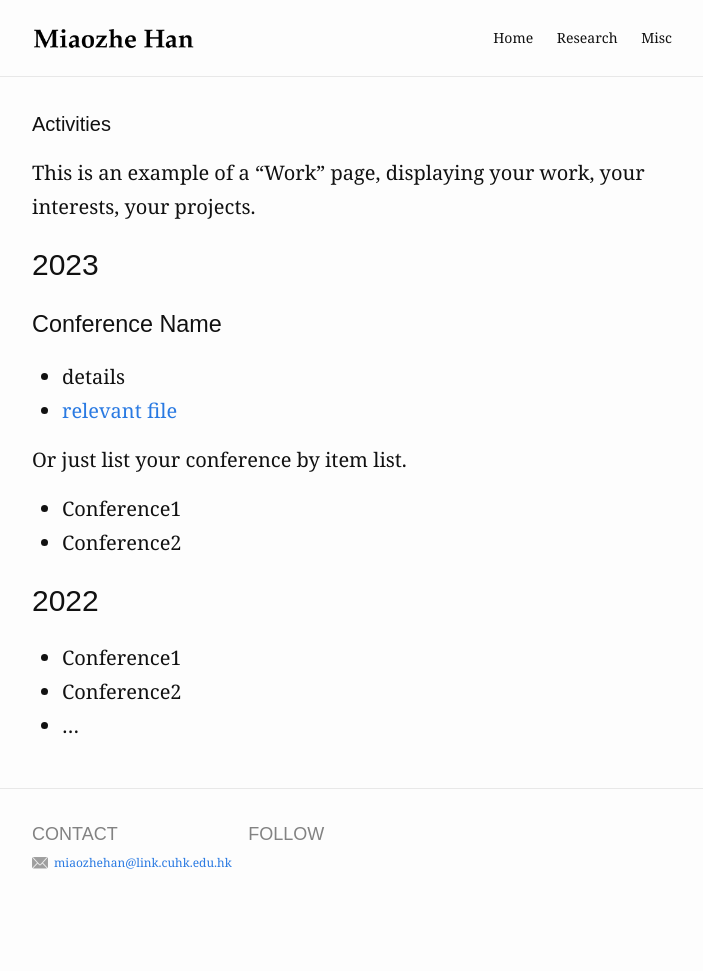
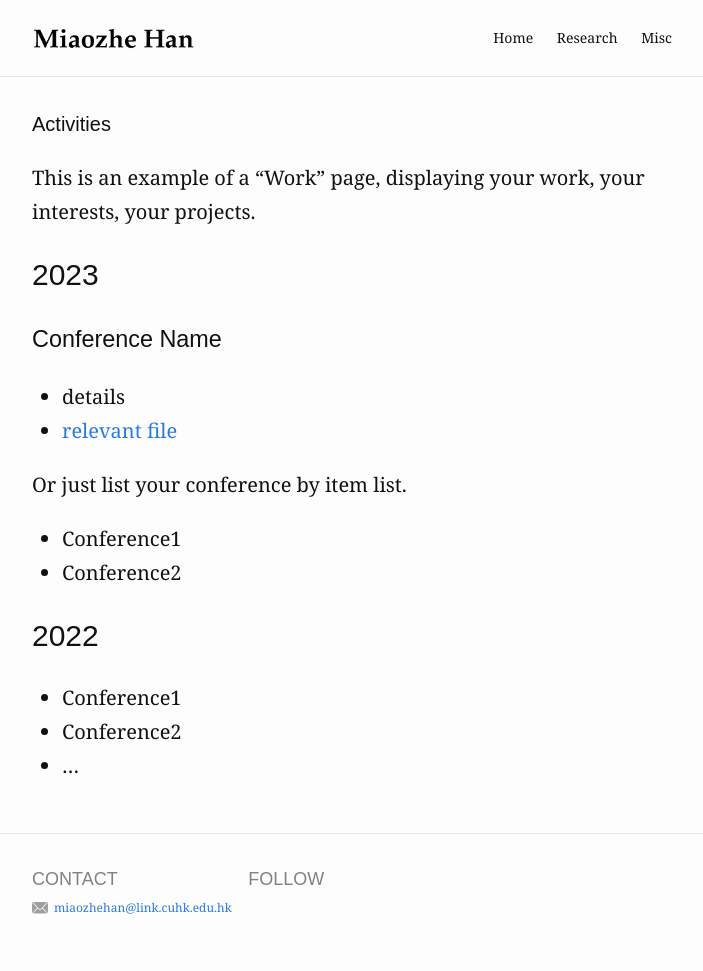
Before and after one commit to miaozhehan99/miaozhehan99.github.io, a Jekyll site: the page built from activities.md, in a window 1280 px wide. Shown: the whole page, without its empty margins (288-991 px from the left). Built offline with Jekyll 4.4.1, drawn with Linux system fonts in a browser that asks for light colours; before the commit the page ends 926 px from its top, so only the background shows below that.

Commit message:
Update _base.scss

```diff
--- a/_sass/_base.scss
+++ b/_sass/_base.scss
@@ -52,7 +52,7 @@ ol,
 dl,
 figure,
 %vertical-rhythm {
-  margin-bottom: $spacing-unit / 2;
+  margin-bottom: $spacing-unit / 1.5;
 }
 
 /**
```
